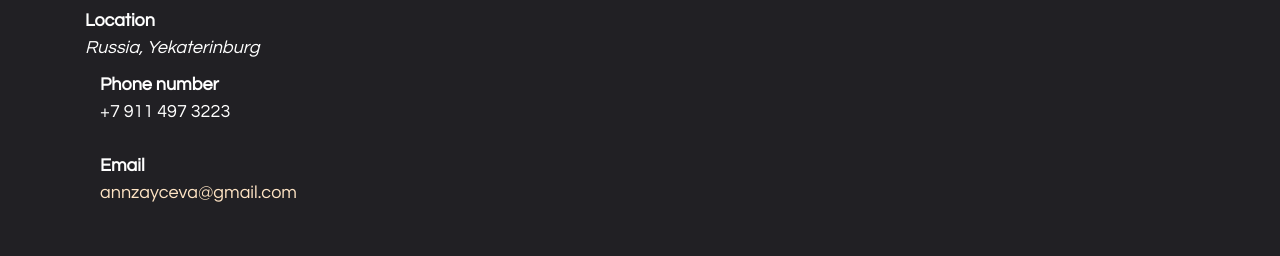
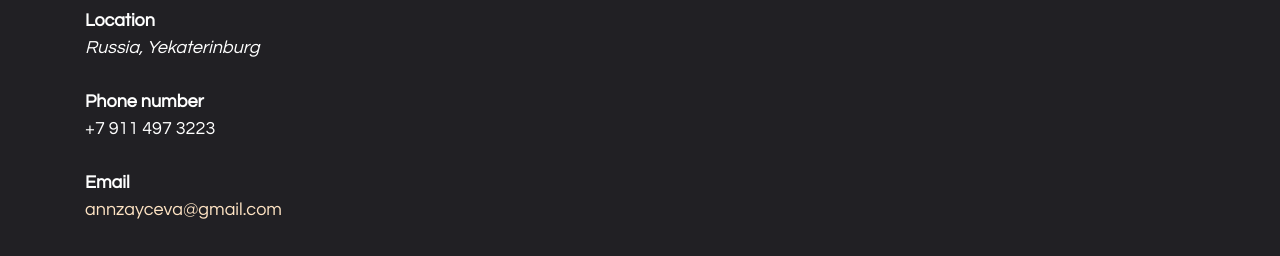
Before and after one commit to Ann3000/rsschool-cv, a plain HTML site: page index.html in a window 1280 px wide. Shown: the part 544-800 px from the top of the page. Drawn offline with Linux system fonts and the light colour scheme.

Commit message:
feat: update html file

```diff
--- a/index.html
+++ b/index.html
@@ -42,7 +42,6 @@
         <li class="contacts-items">
           <h4>Location</h4>
           <address>Russia, Yekaterinburg</address>
-          <ul>
         </li>
         <li class="contacts-items">
           <h4>Phone number</h4>
@@ -102,6 +101,7 @@
            HTML, CSS, Tutorials on the w3schools, Hexlet Course "Introduction to Git".
             </div>
             </div>
+      </div>
 <div class="Languages" id="Languages">
                 <div class="container">
                   <h2 class="Languages title">
```
